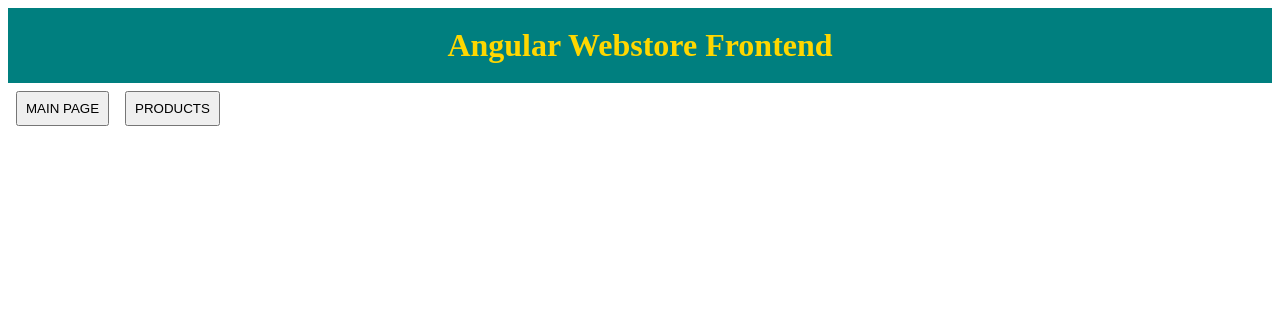
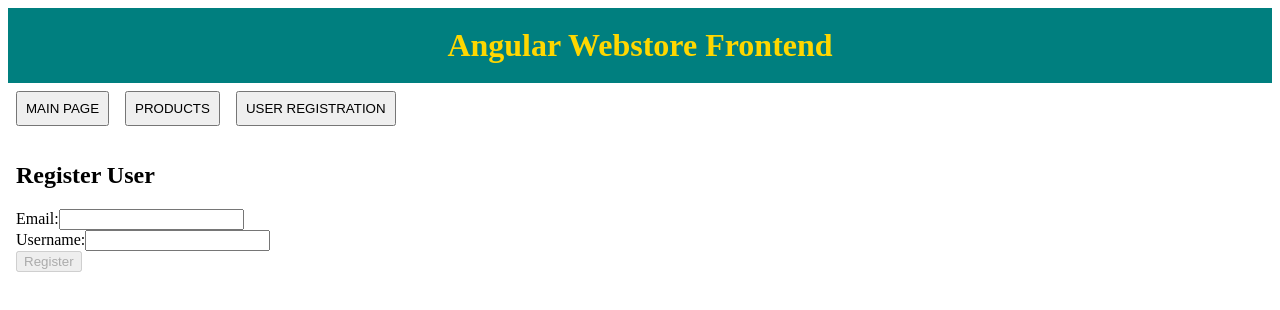
Before and after one commit to abelszabo/angular-webstore-frontend, an Angular app: page /register-user in a window 1280 px wide. Before the commit this address led to /. Shown: the top 310 px of the page. Built offline with nearby package versions, Linux system fonts and the light colour scheme.

Commit message:
user registration

```diff
--- a/src/app/app.html
+++ b/src/app/app.html
@@ -9,6 +9,9 @@
   <button [routerLink]="['/products']">
     PRODUCTS
   </button>
+  <button [routerLink]="['/register-user']">
+    USER REGISTRATION
+  </button>
 </nav>
 
 <main class="content">
--- a/src/app/app.routes.ts
+++ b/src/app/app.routes.ts
@@ -1,5 +1,6 @@
 import { Routes } from '@angular/router';
 import {MainPageComponent} from './features/main-page/main-page.component';
+import {RegisterUserComponent} from './features/user-management/register-user/register-user.component';
 
 export const routes: Routes = [
   {
@@ -13,6 +14,12 @@ export const routes: Routes = [
     //   import('./features/main-page/main-page.component')
     //     .then(m => m.MainPageComponent)
     component: MainPageComponent
+  },
+  {
+    path: 'register-user',
+    loadComponent: () =>
+      import('./features/user-management/register-user/register-user.component')
+        .then(m => m.RegisterUserComponent)
   },
   {
     path: 'products',
--- a/src/app/features/order/models/order-item.model.ts
+++ b/src/app/features/order/models/order-item-request.model.ts
@@ -1,4 +1,4 @@
-export interface OrderItem {
+export interface OrderItemRequest {
   orderNumber: string;
   productId: number;
   quantity: number;
--- /dev/null
+++ b/src/app/features/order/models/order-item-response.model.ts
@@ -0,0 +1,5 @@
+export interface OrderItemResponse {
+  productId: number;
+  status: string;
+  quantity: number;
+}
--- a/src/app/features/order/services/order.service.ts
+++ b/src/app/features/order/services/order.service.ts
@@ -18,7 +18,8 @@ import {
 import {takeUntilDestroyed} from '@angular/core/rxjs-interop';
 import {catchError, debounceTime, delay, map, switchMap, tap} from 'rxjs/operators';
 import {ProductItemModel} from '../../products/models/product-item.model';
-import {OrderItem} from '../models/order-item.model';
+import {OrderItemRequest} from '../models/order-item-request.model';
+import {OrderItemResponse} from '../models/order-item-response.model';
 
 @Injectable({ providedIn: 'root' })
 export class OrderService {
@@ -31,7 +32,7 @@ export class OrderService {
   private createOrderProcessingSignal = signal(false);
   readonly isCreateOrderProcessing = this.createOrderProcessingSignal.asReadonly();
 
-  private addToCart$ = new Subject<OrderItem>();
+  private addToCart$ = new Subject<OrderItemRequest>();
 
   constructor(private http: HttpClient) {
     this.createOrder$.pipe(
@@ -73,9 +74,10 @@ export class OrderService {
           + ', productId = ' + orderItem.productId
           + ', quantity = ' + orderItem.quantity);
 
-        return this.http.post<void>(`${this.apiUrl}/add-item`, orderItem).pipe(
+        return this.http.post<OrderItemResponse>(`${this.apiUrl}/item`, orderItem).pipe(
           tap(result => {
-            console.log('Item added');
+            console.log('Item added: ' + result.status + ", product id: " + result.productId
+              + ", quantity in cart: " + result.quantity);
           }),
           catchError(err => {
             console.error(err);
@@ -142,7 +144,7 @@ export class OrderService {
   addToCart(productItemModel : ProductItemModel) {
     console.log('Adding item to cart, productId = ' + productItemModel.id);
 
-    const orderItem : OrderItem = {
+    const orderItem : OrderItemRequest = {
       orderNumber: this.getOrderNumber(),
       productId: productItemModel.id,
       quantity: 1
--- /dev/null
+++ b/src/app/features/user-management/register-user/register-user.component.html
@@ -0,0 +1,33 @@
+<h2>Register User</h2>
+
+<form [formGroup]="registerForm" (ngSubmit)="onSubmit()">
+
+  <div>
+    <label>Email:</label>
+    <input type="email" formControlName="email" />
+    <div *ngIf="registerForm.controls.email.invalid && registerForm.controls.email.touched">
+      Invalid email
+    </div>
+  </div>
+
+  <div>
+    <label>Username:</label>
+    <input type="text" formControlName="username" />
+    <div *ngIf="registerForm.controls.username.invalid && registerForm.controls.username.touched">
+      Username must be at least 3 characters
+    </div>
+  </div>
+
+  <button type="submit" [disabled]="registerForm.invalid">
+    Register
+  </button>
+
+</form>
+
+<div *ngIf="successMessage" style="color: green;">
+  {{ successMessage }}
+</div>
+
+<div *ngIf="errorMessage" style="color: red;">
+  {{ errorMessage }}
+</div>
--- /dev/null
+++ b/src/app/features/user-management/register-user/register-user.component.ts
@@ -0,0 +1,57 @@
+import { Component } from '@angular/core';
+import { CommonModule } from '@angular/common';
+import { ReactiveFormsModule, FormBuilder, Validators } from '@angular/forms';
+import { HttpClient, HttpClientModule } from '@angular/common/http';
+
+@Component({
+  selector: 'app-register-user',
+  standalone: true,
+  imports: [CommonModule, ReactiveFormsModule, HttpClientModule],
+  templateUrl: './register-user.component.html',
+  styleUrl: './register-user.component.css',
+})
+export class RegisterUserComponent {
+
+  private apiUrl = 'http://localhost:8080/api/user/register';
+
+  // registerForm = this.fb.group({
+  //   email: ['', [Validators.required, Validators.email]],
+  //   username: ['', [Validators.required, Validators.minLength(3)]]
+  // });
+
+  registerForm;
+
+  successMessage: string | null = null;
+  errorMessage: string | null = null;
+
+  constructor(
+    private fb: FormBuilder,
+    private http: HttpClient
+    // TODO private userService: UserService
+  ) {
+    this.registerForm = this.fb.group({
+      email: ['', [Validators.required, Validators.email]],
+      username: ['', [Validators.required, Validators.minLength(3)]]
+    });
+  }
+
+  onSubmit(): void {
+    if (this.registerForm.invalid) return;
+
+    this.successMessage = null;
+    this.errorMessage = null;
+
+    this.http.post<{ userUuid: string }>(
+      this.apiUrl,
+      this.registerForm.value
+    ).subscribe({
+      next: (response) => {
+        this.successMessage = `User registered successfully. UUID: ${response.userUuid}`;
+        this.registerForm.reset();
+      },
+      error: (err) => {
+        this.errorMessage = err?.error?.message || 'Registration failed';
+      }
+    });
+  }
+}
```
Also changed, not shown: src/app/features/user-management/register-user/register-user.component.css (added), 1 other file (tests, documents, lock files or other folders).
